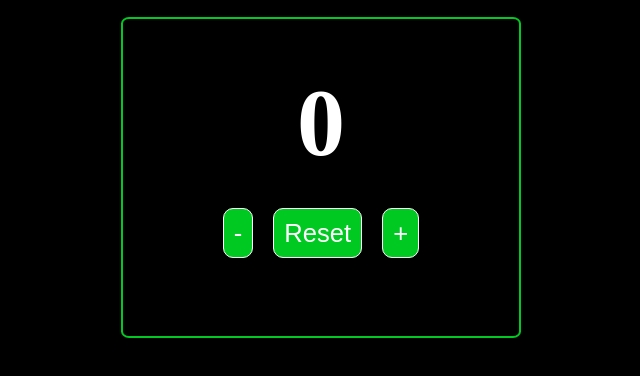
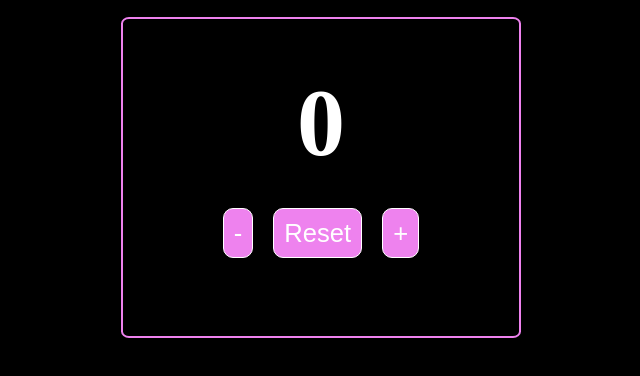
Before and after one commit to MrMeeseeks00/JSBasics-project, a plain HTML site: page public/index.html in a window 1280 px wide. Shown: the part 92-468 px from the top of the page, without its empty margins (319-959 px from the left). Drawn offline with nearby package versions, Linux system fonts and the light colour scheme; files that its build step writes are made by us from their sources.

```diff
--- a/src/scss/style.scss
+++ b/src/scss/style.scss
@@ -1,5 +1,5 @@
-$primary-color: #00ff2ac9;
-/* $primary-color: violet; */
+/* $primary-color: #00ff2ac9; */
+$primary-color: violet;
 
 body {
     display: block;
```
